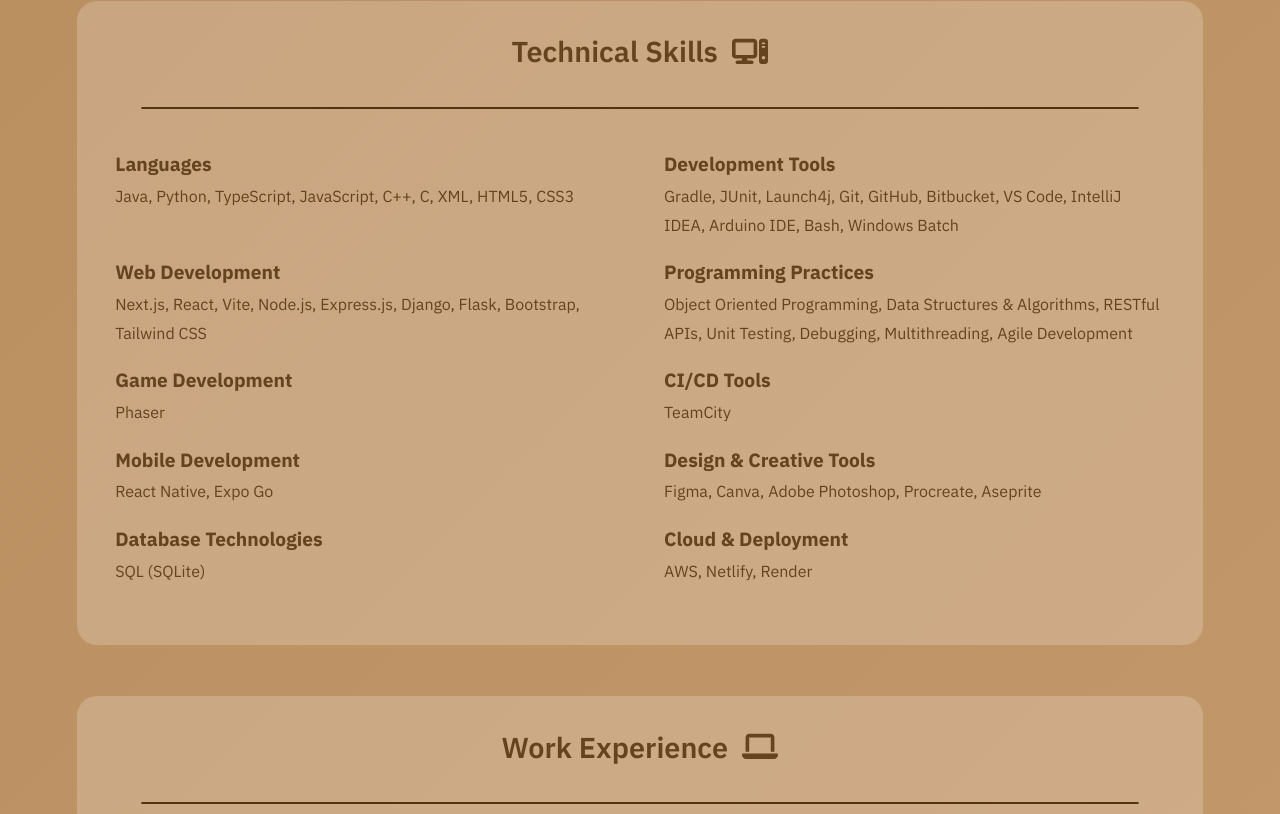
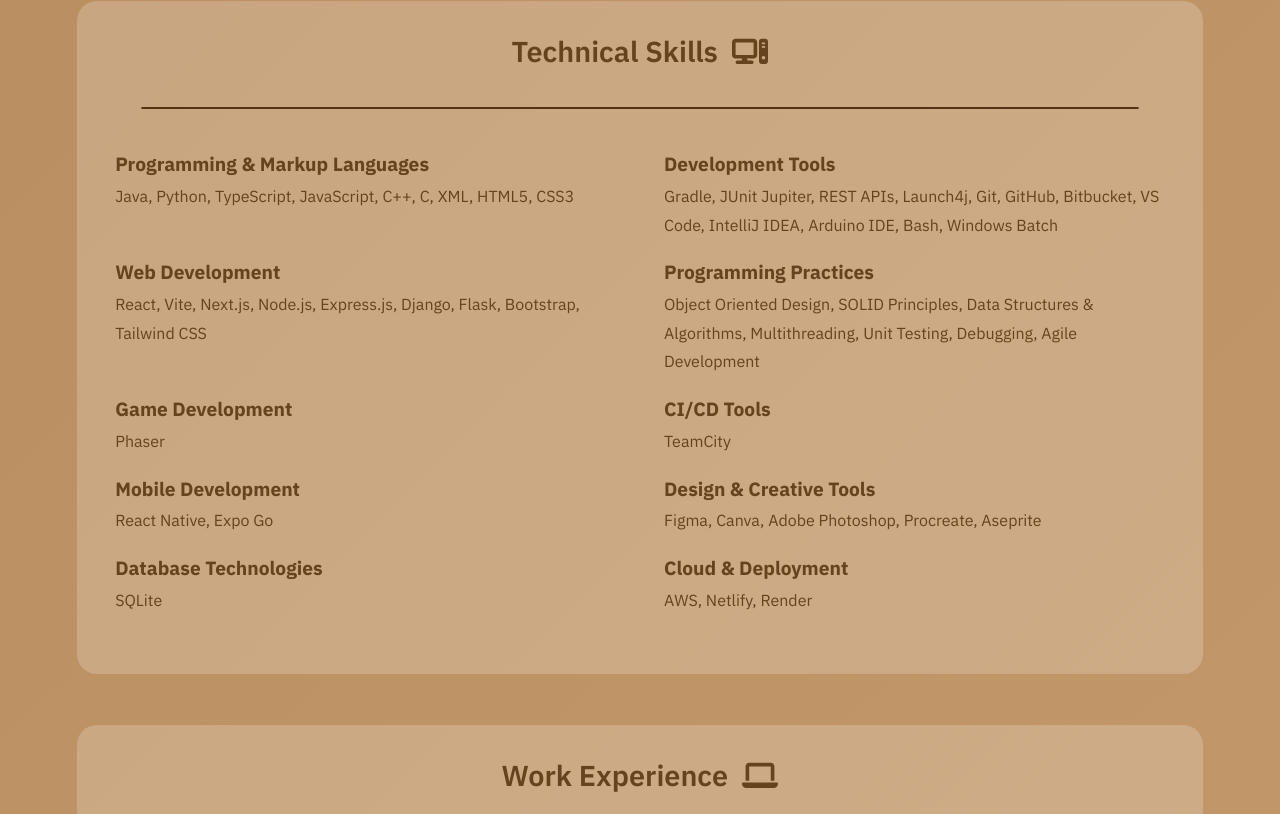
Before and after one commit to steph-xue/portfolio, a React (Vite) app: page /experiences in a window 1280 px wide. Shown: the part 576-1390 px from the top of the page. Built offline with nearby package versions, Linux system fonts and the light colour scheme.

Commit message:
update technical skills

```diff
--- a/src/components/Experiences.jsx
+++ b/src/components/Experiences.jsx
@@ -202,12 +202,12 @@ function Experiences(props) {
                 <div className="separator-line1"></div>
                 <div className="skills-text">
                     <div className="skills-category skills-languages">
-                        <h3 className="skills-category-title">Languages</h3>
+                        <h3 className="skills-category-title">Programming & Markup Languages</h3>
                         <p className="skills-category-items">Java, Python, TypeScript, JavaScript, C++, C, XML, HTML5, CSS3</p>
                     </div>
                     <div className="skills-category skills-frontend">
                         <h3 className="skills-category-title">Web Development</h3>
-                        <p className="skills-category-items">Next.js, React, Vite, Node.js, Express.js, Django, Flask, Bootstrap, Tailwind CSS</p>
+                        <p className="skills-category-items">React, Vite, Next.js, Node.js, Express.js, Django, Flask, Bootstrap, Tailwind CSS</p>
                     </div>
                     <div className="skills-category skills-backend">
                         <h3 className="skills-category-title">Game Development</h3>
@@ -219,7 +219,7 @@ function Experiences(props) {
                     </div>
                     <div className="skills-category skills-storage">
                         <h3 className="skills-category-title">Database Technologies</h3>
-                        <p className="skills-category-items">SQL (SQLite)</p>
+                        <p className="skills-category-items">SQLite</p>
                     </div>
                     <div className="skills-category skills-ci-cd">
                         <h3 className="skills-category-title">CI/CD Tools</h3>
@@ -227,11 +227,11 @@ function Experiences(props) {
                     </div>
                     <div className="skills-category skills-development">
                         <h3 className="skills-category-title">Development Tools</h3>
-                        <p className="skills-category-items">Gradle, JUnit, Launch4j, Git, GitHub, Bitbucket, VS Code, IntelliJ IDEA, Arduino IDE, Bash, Windows Batch</p>
+                        <p className="skills-category-items">Gradle, JUnit Jupiter, REST APIs, Launch4j, Git, GitHub, Bitbucket, VS Code, IntelliJ IDEA, Arduino IDE, Bash, Windows Batch</p>
                     </div>
                     <div className="skills-category skills-practices">
                         <h3 className="skills-category-title">Programming Practices</h3>
-                        <p className="skills-category-items">Object Oriented Programming, Data Structures & Algorithms, RESTful APIs, Unit Testing, Debugging, Multithreading, Agile Development</p>
+                        <p className="skills-category-items">Object Oriented Design, SOLID Principles, Data Structures & Algorithms, Multithreading, Unit Testing, Debugging, Agile Development</p>
                     </div>
                     <div className="skills-category skills-design">
                         <h3 className="skills-category-title">Design & Creative Tools</h3>
```
